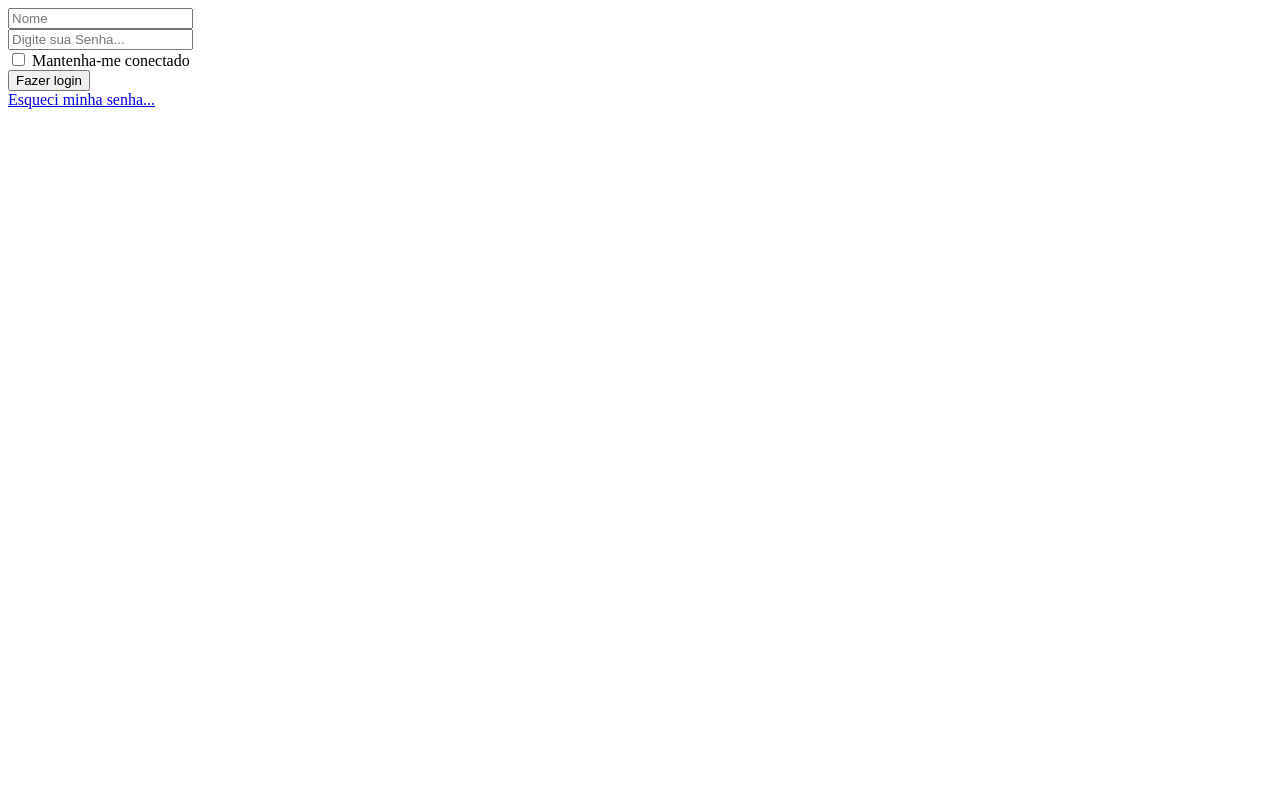
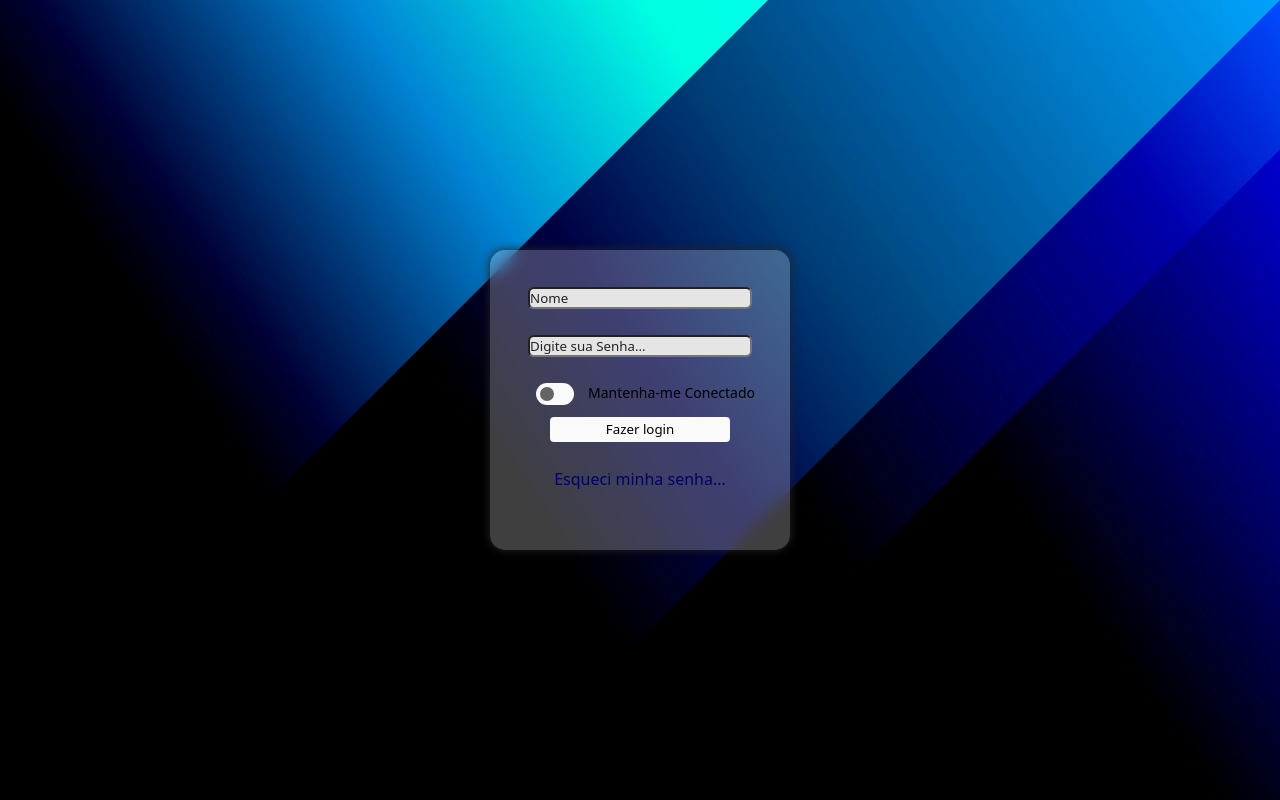
Before and after one commit to duartecotrim/tela-de-login-com-css, a plain HTML site: page index.html in a window 1280 px wide. Drawn offline with Linux system fonts and the light colour scheme.

Commit message:
edição tela de login

```diff
--- /dev/null
+++ b/css/style.css
@@ -0,0 +1,171 @@
+* {
+    margin: 0;
+    padding: 0;
+    box-sizing: 0;
+    font-family: system-ui, -apple-system, BlinkMacSystemFont, 'Segoe UI', Roboto, Oxygen, Ubuntu, Cantarell, 'Open Sans', 'Helvetica Neue', sans-serif;
+}
+
+body {
+    width: 100%;
+    height: 100vh;
+    display: flex;
+    justify-content: center;
+    align-items: center;
+    background-image: url(../assets/codioful-formerly-gradienta-bKESVqfxass-unsplash\ \(1\).jpg);
+    background-repeat: no-repeat;
+    background-size: cover;
+    transition: all 1s;
+    position: relative;
+}
+
+main {
+    width: 100%;
+    height: 100vh;
+    display: flex;
+    position: absolute;
+    justify-content: center;
+    align-items: center;
+    top: 0;
+    left: 0;
+    animation-name: entrada;
+    animation-duration: 1.5s;
+    animation-timing-function: ease-in-out;
+    animation-iteration-count: 1;
+}
+
+@keyframes entrada {
+    from {
+        top: 0;
+        left: -100%;
+    }
+    to {
+        top: 0;
+        left: 0;
+    }
+}
+
+.login {
+    width: 300px;
+    height: 300px;
+    background-color: #fafafa40;
+    border-radius: 15px;
+    border: 2px black;
+    display: flex;
+    justify-content: center;
+    align-items: center;
+    backdrop-filter: blur(8px);
+    box-shadow: 0px 0px 10px #242424;
+}
+
+.login form {
+    padding: 16px;
+    width: 100%;
+    display: flex;
+    flex-direction: column;
+    align-items: center;
+    gap: 2px;
+}
+
+input[type="text"],
+input[type="password"] {
+    border-radius: 6px;
+    background-color: #e5e5e5;
+    width: 220px;
+    height: 18px;
+}
+
+input::placeholder {
+    color: #242424;
+}
+
+input:focus {
+    outline: none;
+    box-shadow: 0px 0px 4px darkblue;
+}
+
+a {
+    color: rgb(1, 1, 100);
+    text-decoration: none;
+    transition: 0.5s;
+}
+
+a:hover {
+    color: #fafafa;
+}
+
+input[type="submit"] {
+    width: 180px;
+    height: 25px;
+    border-radius: 4px;
+    border: none;
+    background-color: #fafafa;
+    transition: 0.3s;
+}
+
+input[type="submit"]:hover {
+    background-color: rgb(190, 190, 190);
+}
+
+.persistente {
+    position: relative;
+    width: 208px;
+    height: 32px;
+}
+
+.switch {
+    position: absolute;
+    display: inline-block;
+    width: 38px;
+    height: 22px;
+    z-index: 1;
+}
+
+.switch input {
+    opacity: 0;
+    width: 0;
+    height: 0;
+}
+
+.slider {
+    position: absolute;
+    cursor: pointer;
+    top: 0;
+    right: 0;
+    left: 0;
+    bottom: 0;
+    background-color: #fafafa;
+    transition: .5s;
+    border-radius: 14px;
+}
+
+.slider::before {
+    content: "";
+    position: absolute;
+    width: 14px;
+    height: 14px;
+    left: 4px;
+    bottom: 4px;
+    background-color: #646464;
+    border-radius: 50%;
+    transition: .5s;
+}
+
+input:checked+.slider {
+    background-color: rgba(0, 0, 139, 0.425);
+    transition: 0.5s;
+}
+
+input:checked+.slider::before {
+    transform: translateX(16px);
+    transition: 0.5s;
+    background-color: white;
+}
+
+.slider::after {
+    content: "Mantenha-me Conectado";
+    width: 200px;
+    position: absolute;
+    left: 52px;
+    width: 220px;
+    font-size: 14px;
+}
--- a/index.html
+++ b/index.html
@@ -5,21 +5,30 @@
     <meta charset="UTF-8">
     <meta name="viewport" content="width=device-width, initial-scale=1.0">
     <title>Login</title>
+    <link rel="stylesheet" href="css/style.css">
 </head>
 
 <body>
+    <main>
         <div class="login">
             <form action="" method="post">
+
                 <input type="text" name="Nome" id="Nome" placeholder="Nome"><br>
                 <input type="password" name="Senha" id="Senha" placeholder="Digite sua Senha..."><br>
+
                 <div class="persistente">
+                    <label for="Lembrar" class="switch">
                         <input type="checkbox" name="Lembrar" id="Lembrar">
-                <label for="Lembrar">Mantenha-me conectado</label>
+                        <span class="slider round"></span>
+                    </label>
+
                 </div>
                 <input type="submit" value="Fazer login"><br>
                 <a href="#">Esqueci minha senha...</a><br>
             </form>
         </div>
+    </main>
+
 </body>
 
 </html>
```
Also changed, not shown: assets/codioful-formerly-gradienta-bKESVqfxass-unsplash (1).jpg (added), style.css (deleted). Lines whose indentation alone changed are shown as unchanged.
